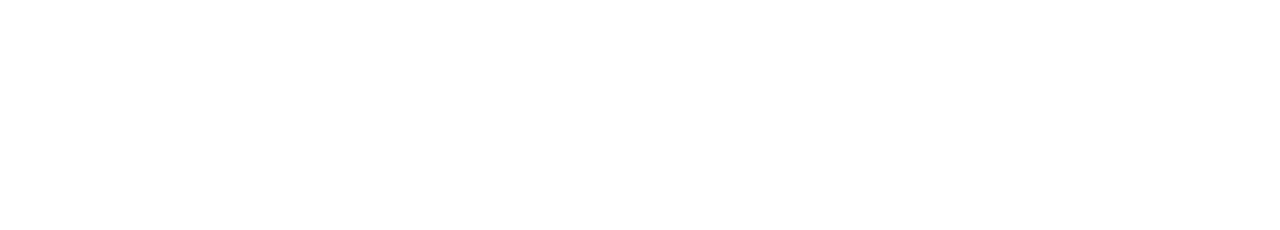
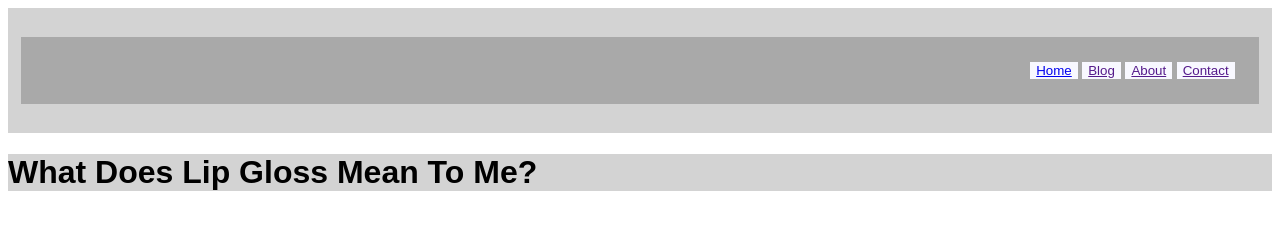
Before and after one commit to jacobL05/site-template1, a plain HTML site: page site-template1.html in a window 1280 px wide. Drawn offline with Linux system fonts and the light colour scheme.

Commit message:
built up the nav bar, added a header

```diff
--- a/site-template1.css
+++ b/site-template1.css
@@ -1,3 +1,40 @@
-.tool-bar {
+.page-header {
+    background-color: lightgray;
+    color: black;
+    font-family: sans-serif;
+    padding: 1%;
+}
+
+.nav-buttons {
+    background-color: darkgray;
+    text-align: right;
+    padding: 2%;
+}
+
+li{
+    display: inline;
+    list-style-type:none;
 
 }
+button {
+    background-color: ghostwhite;
+    border: none;
+    color: black;
+    text-align: center;
+    display: inline-block;
+    cursor: pointer;
+}
+.main {
+    background-color: ghostwhite;
+    color: black;
+}
+
+#h1 {
+    background-color: lightgray;
+    color: black;
+    font-family: sans-serif;
+}
+.footer {
+    background-color: black;
+    color: ghostwhite;
+}
--- a/site-template1.html
+++ b/site-template1.html
@@ -1,13 +1,47 @@
-<html>
+<!DOCTYPE html>
+<html lang="en">
 
     <head>
         <title>site-template1</title>
+        <link rel="stylesheet" type="text/css" href="site-template1.css">
     </head>
 
     <body>
-        <div class="tool-bar"></div>
-        <div class="main"></div>
-        <div class="footer"></div>
+        <header class="page-header">
+            <nav>
+                <ul class="nav-buttons">
+                    <li>
+                        <button>
+                            <a href="C:\Users\raina\site-template1\site-template1\site-template1.html">Home</a>
+                        </button>
+                    </li>
+                    <li>
+                        <button>
+                            <a href="">Blog</a>
+                        </button>
+                    </li>
+                    <li>
+                        <button>
+                            <a href="">About</a>
+                        </button>
+                    </li>
+                    <li>
+                        <button>
+                            <a href="">Contact</a>
+                        </button>
+                    </li>
+                </ul>
+            </nav>
+        </header>
+
+        <main role="main">
+            <h1 id="h1">What Does Lip Gloss Mean To Me?</h1>
+
+            <div class="main-picture"></div>
+
+        </main>
+
+        <footer></footer>
     </body>
 
 </html>
```
Also changed, not shown: 1 other file.
